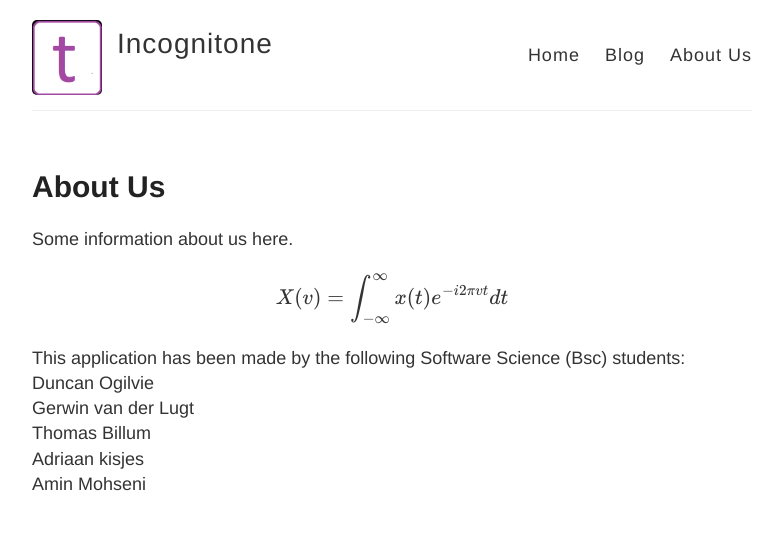
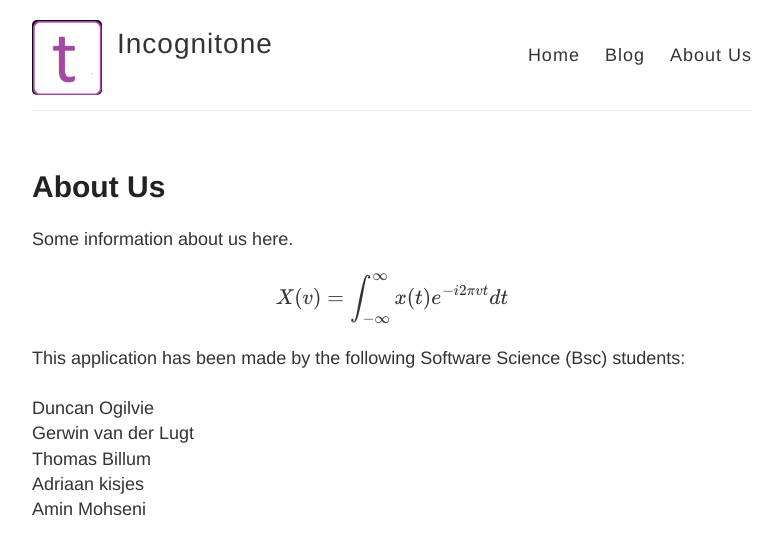
Before and after one commit to incognitone/incognitone.github.io, a Jekyll site: the page built from aboutus.md, in a window 1280 px wide. Shown: the top 555 px of the page, without its empty margins (248-1030 px from the left). Built offline with Jekyll 4.4.1, drawn with Linux system fonts in a browser that asks for light colours; formulas are drawn with MathJax 3.

Commit message:
break-update

```diff
--- a/aboutus.md
+++ b/aboutus.md
@@ -9,8 +9,8 @@ Some information about us here.
 $$ X(v) = \int_{-\infty}^{\infty} x(t) e^{-i 2 \pi v t}dt  $$
 
 This application has been made by the following Software Science (Bsc) students:<br>
-Duncan Ogilvie<br>
-Gerwin van der Lugt<br>
-Thomas Billum<br>
-Adriaan kisjes<br>
-Amin Mohseni<br>
+<br />Duncan Ogilvie
+<br />Gerwin van der Lugt
+<br />Thomas Billum
+<br />Adriaan kisjes
+<br />Amin Mohseni
```
